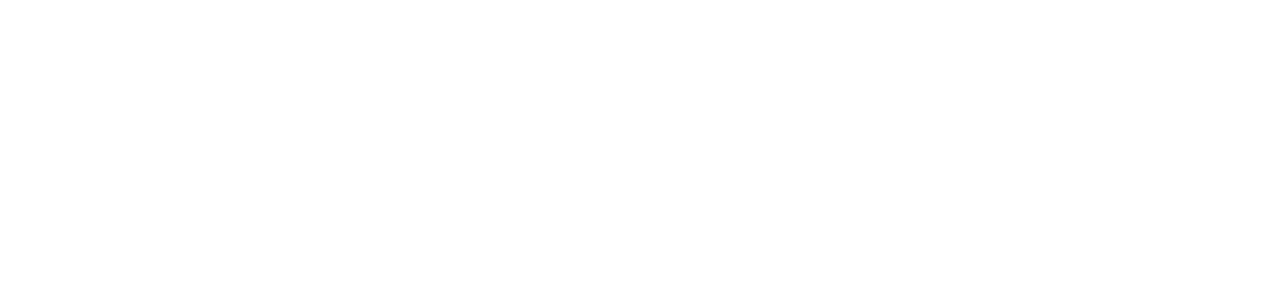
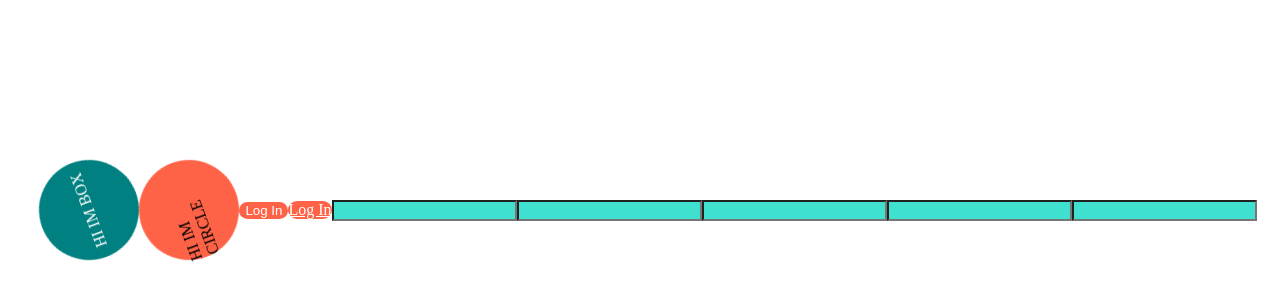
Before and after one commit to tkdgh7063/Crypto-app, a React (Create React App) app: page / in a window 1280 px wide. Shown: the part 198-498 px from the top of the page. Built offline with nearby package versions, Linux system fonts and the light colour scheme.

Commit message:
styled-components practice

```diff
--- a/src/App.js
+++ b/src/App.js
@@ -1,5 +1,90 @@
+import styled, { keyframes } from "styled-components";
+
+const Wrapper = styled.div`
+  display: flex;
+  height: 100vh;
+  width: 100vw;
+  justify-content: center;
+  align-items: center;
+`;
+
+const rotationAnimation = keyframes`
+  0% {
+    transform: rotate(0deg);
+    border-radius: 0px;
+  }
+  50% {
+    transform: rotate(360deg);
+    border-radius: 100px;
+  }
+  100% {
+    transform: rotate(0deg);
+    border-radius: 0px;
+  }
+`;
+
+const Text = styled.span`
+  color: white;
+  font-weight: 400;
+`;
+
+const Box = styled.div`
+  background-color: ${(props) => props.bgColor};
+  width: 100px;
+  height: 100px;
+  display: flex;
+  justify-content: center;
+  align-items: center;
+  animation: ${rotationAnimation} 1.5s linear infinite;
+  ${Text} {
+    &:hover {
+      font-weight: 800;
+    }
+    &:active {
+      opacity: 0;
+    }
+  }
+`;
+
+const Circle = styled(Box)`
+  border-radius: 50px;
+`;
+
+const Btn = styled.button`
+  background-color: tomato;
+  border: 0;
+  border-radius: 15px;
+  color: white;
+`;
+
+const Input = styled.input.attrs({
+  required: true,
+  minLength: 4,
+  maxLength: 8,
+})`
+  background-color: turquoise;
+`;
+
 function App() {
-  return null;
+  return (
+    <Wrapper>
+      <Box bgColor="teal">
+        <Text>HI IM BOX</Text>
+      </Box>
+      <Circle bgColor="tomato">
+        <span>HI IM CIRCLE</span>
+      </Circle>
+      <Btn>Log In</Btn>
+      <Btn as="a" href="/">
+        Log In
+      </Btn>
+      <Input />
+      <Input />
+      <Input />
+      <Input />
+      <Input />
+    </Wrapper>
+  );
 }
 
 export default App;
```
